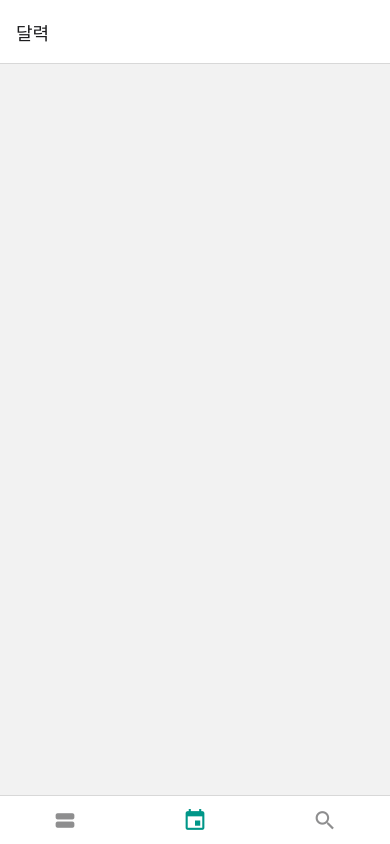
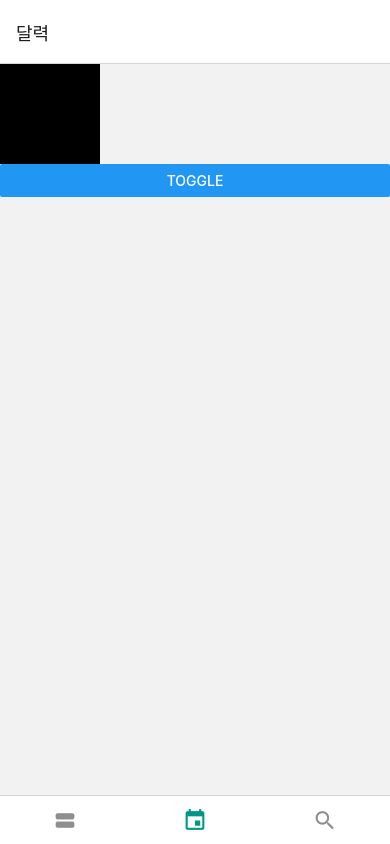
Before and after one commit to LeeYoungGyun/ReactNative, a React Native app in the folder DayLog/: screen /Calendar in a window 390 px wide. Built offline with nearby package versions, Linux system fonts and the light colour scheme.

Commit message:
feat: Calendar Animation

```diff
--- a/DayLog/components/WriteEditor.js
+++ b/DayLog/components/WriteEditor.js
@@ -1,7 +1,9 @@
-import React from 'react';
+import React, {useRef} from 'react';
 import { View, StyleSheet, TextInput } from 'react-native';
 
 const WriteEditor = ({title, body, onChangeTitle, onChangeBody}) => {
+   const bodyRef = useRef();
+
    return (
       <View style={styles.block}>
       <TextInput
@@ -10,6 +12,9 @@ const WriteEditor = ({title, body, onChangeTitle, onChangeBody}) => {
         returnKeyType="next"
         onChangeText={onChangeTitle}
         value={title}
+        onSubmitEditing={() => {
+         bodyRef.current.focus()
+        }}
       />
       <TextInput
         placeholder="당신의 오늘을 기록해보세요"
@@ -18,6 +23,7 @@ const WriteEditor = ({title, body, onChangeTitle, onChangeBody}) => {
         textAlignVertical="top"
         onChangeText={onChangeBody}
         value={body}
+        ref={bodyRef}
       />
     </View>
    );
--- a/DayLog/screens/CalendarScreen.js
+++ b/DayLog/screens/CalendarScreen.js
@@ -1,12 +1,48 @@
-import React from 'react';
-import {StyleSheet, View} from 'react-native';
+import React, {useRef, useState, useEffect} from 'react';
+import {Animated, Button, StyleSheet, View} from 'react-native';
+
+const FadeInAndOut = () => {
+  const animation = useRef(new Animated.Value(1)).current;
+  const [hidden, setHidden] = useState(false);
+
+  useEffect(() => {
+    Animated.timing(animation, {
+      toValue: hidden ? 0 : 1,
+      useNativeDriver: true,
+    }).start();
+  }, [hidden, animation]);
+
+  return (
+    <View>
+      <Animated.View
+        style={[
+          styles.rectangle, {
+            opacity: animation,
+          }
+        ]}
+      />
+      <Button
+        title="Toggle"
+        onPress={() => {
+          setHidden(!hidden);
+        }}
+      />
+    </View>
+  );
+};
+
 
 const CalendarScreen = () => {
-  return <View style={styles.block} />;
+  return (
+  <View style={styles.block}>
+    <FadeInAndOut />
+  </View>
+  );
 };
 
 const styles = StyleSheet.create({
   block: {},
+  rectangle: {width: 100, height: 100, backgroundColor: 'black'},
 });
 
 export default CalendarScreen;
```
Also changed, not shown: 2 other files (tests, documents, lock files or other folders).
